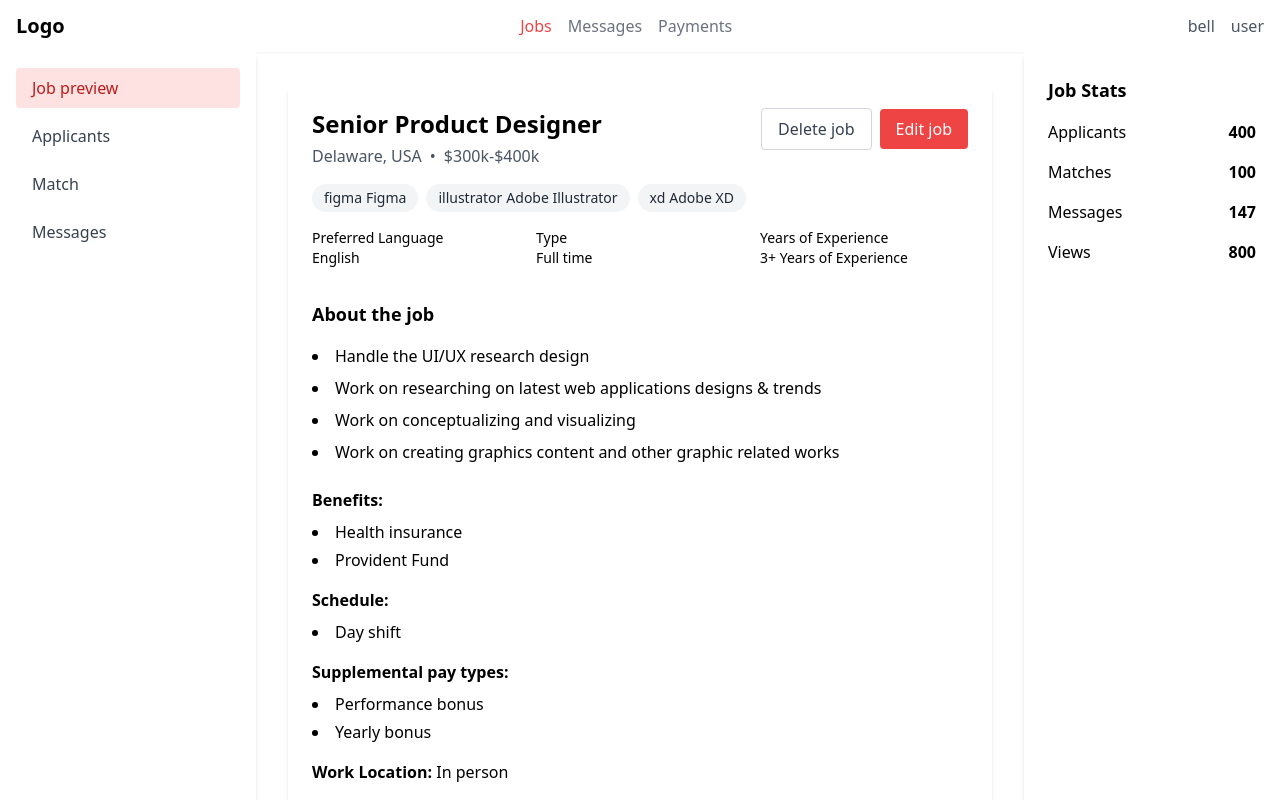
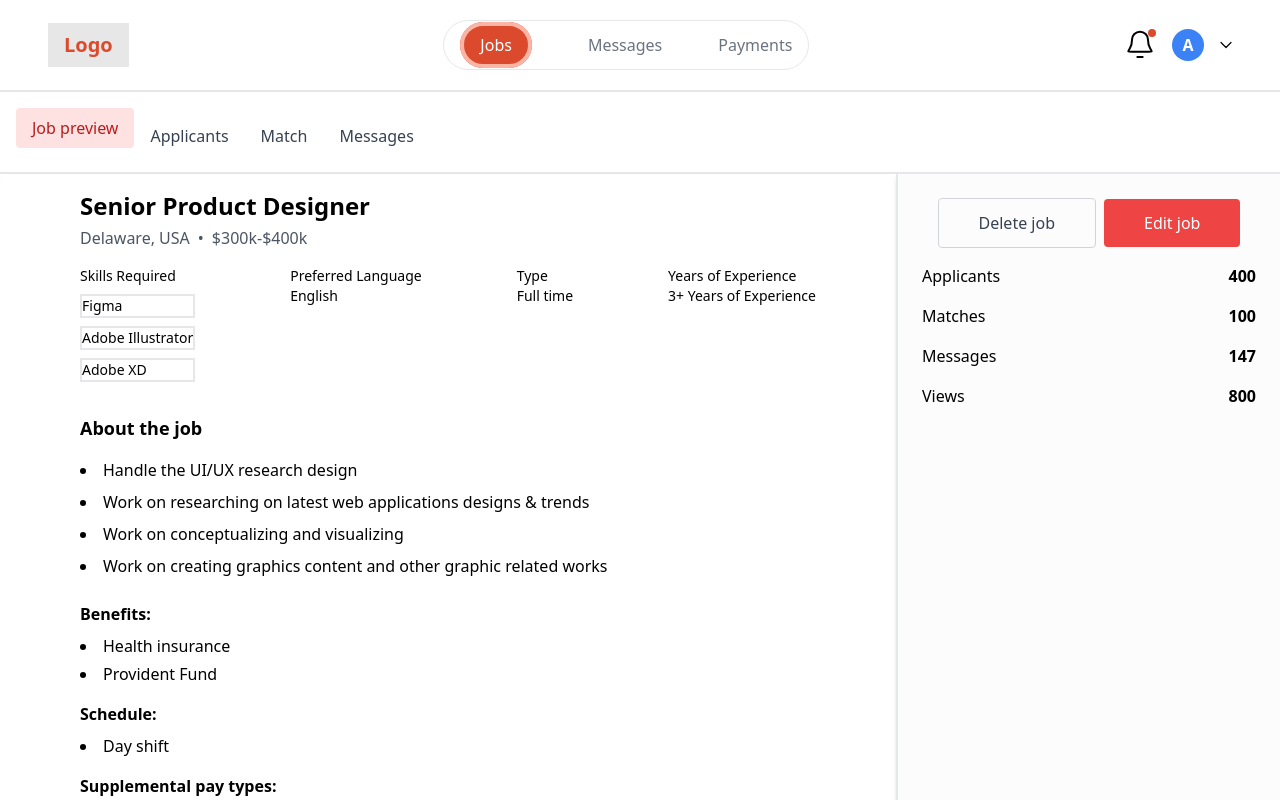
Before and after one commit to Suryansh777777/TechKareerxOratory, a React (Vite) app: page / in a window 1280 px wide. Shown: the top 800 px of the page. Built offline with nearby package versions, Linux system fonts and the light colour scheme.

Commit message:
chore: Update Button component styles and layout

```diff
--- a/src/components/common/Button.jsx
+++ b/src/components/common/Button.jsx
@@ -2,7 +2,7 @@
 import React from "react";
 
 const Button = ({ children, variant = "primary", ...props }) => {
-  const baseClasses = "px-4 py-2 rounded font-medium";
+  const baseClasses = "px-10 py-3 rounded font-medium";
   const variantClasses = {
     primary: "bg-red-500 text-white hover:bg-red-600",
     outline: "border border-gray-300 text-gray-700 hover:bg-gray-100",
--- a/src/components/job/JobPreview.jsx
+++ b/src/components/job/JobPreview.jsx
@@ -14,17 +14,21 @@ const JobPreview = () => {
             <span>$300k-$400k</span>
           </div>
         </div>
-        <div className="mt-2 md:mt-0 space-y-2 md:space-y-0 md:space-x-2">
-          <Button variant="outline">Delete job</Button>
-          <Button variant="primary">Edit job</Button>
+      </div>
+
+      <div className="flex justify-between text-start text-sm">
+        <div className="flex flex-col gap-2 ">
+          <div className="font-medium">Skills Required </div>
+          <span className="border-2 font-medium" icon="figma">
+            Figma
+          </span>
+          <span className="border-2 font-medium" icon="illustrator">
+            Adobe Illustrator
+          </span>
+          <span className="border-2 font-medium" icon="xd">
+            Adobe XD
+          </span>
         </div>
-      </div>
-      <div className="flex flex-wrap gap-2 mb-4">
-        <Badge icon="figma">Figma</Badge>
-        <Badge icon="illustrator">Adobe Illustrator</Badge>
-        <Badge icon="xd">Adobe XD</Badge>
-      </div>
-      <div className="grid grid-cols-1 md:grid-cols-3 gap-4 text-sm">
         <div>
           <div className="font-medium">Preferred Language</div>
           <div>English</div>
--- a/src/components/job/JobStats.jsx
+++ b/src/components/job/JobStats.jsx
@@ -1,9 +1,14 @@
 import React from "react";
+import Button from "../common/Button";
 
 const JobStats = () => {
   return (
-    <aside className="w-full md:w-64 bg-white shadow-md p-6">
-      <h2 className="text-lg font-semibold mb-4">Job Stats</h2>
+    <aside className="w-full md:w-96 bg-[#FCFCFC] shadow-md border-l-2 p-6">
+      <div className="flex justify-center  space-x-2 items-center">
+        <Button variant="outline">Delete job</Button>
+        <Button variant="primary">Edit job</Button>
+      </div>
+      <div className="mt-2 md:mt-4 space-y-2 md:space-y-0 md:space-x-2"></div>
       <ul className="space-y-4">
         <li className="flex justify-between">
           <span>Applicants</span>
--- a/src/components/layout/Header.jsx
+++ b/src/components/layout/Header.jsx
@@ -3,13 +3,18 @@ import Icon from "../common/Icon";
 
 const Header = () => {
   return (
-    <header className="bg-white shadow-sm">
-      <div className="container mx-auto px-4 py-3 flex items-center justify-between">
-        <div className="text-xl font-bold">Logo</div>
+    <header className="bg-white ">
+      <div className=" mx-auto px-12 py-5 flex items-center border-b-2 justify-between">
+        <div className="text-xl text-[#DC4A2D] bg-[#E7E7E7] px-4 py-2 font-bold">
+          Logo
+        </div>
         <nav className="hidden md:block">
-          <ul className="flex space-x-4">
+          <ul className="flex space-x-14 border rounded-full px-4 py-3  ">
             <li>
-              <a href="#" className="text-red-500 font-medium">
+              <a
+                href="#"
+                className="text-white font-medium border-4 px-4 py-2 rounded-full bg-[#DC4A2D] border-[#FCB4A5]"
+              >
                 Jobs
               </a>
             </li>
@@ -26,8 +31,47 @@ const Header = () => {
           </ul>
         </nav>
         <div className="flex items-center space-x-4">
-          <Icon name="bell" className="text-gray-600" />
-          <Icon name="user" className="text-gray-600" />
+          <div className="relative">
+            <div className="text-black hover:text-gray-800">
+              <svg
+                xmlns="http://www.w3.org/2000/svg"
+                width="32"
+                height="32"
+                fill="none"
+                viewBox="0 0 32 32"
+              >
+                <path
+                  stroke="#000"
+                  stroke-linecap="round"
+                  stroke-linejoin="round"
+                  stroke-width="2"
+                  d="M18.667 28h-5.334M24 10.667a8 8 0 1 0-16 0c0 4.12-1.04 6.941-2.2 8.807-.98 1.574-1.47 2.36-1.452 2.58.02.244.072.336.268.482.177.13.974.13 2.57.13h17.629c1.595 0 2.392 0 2.57-.13.195-.146.247-.239.267-.482.017-.22-.472-1.006-1.451-2.58C25.039 17.608 24 14.787 24 10.667Z"
+                />
+              </svg>
+            </div>
+
+            <span className="absolute top-0 right-0 block h-2 w-2 rounded-full bg-[#DC4A2D] ring-0 ring-white" />
+          </div>
+          <div className="w-8 h-8 bg-blue-500 rounded-full flex items-center justify-center text-white font-semibold">
+            A
+          </div>
+          <button className="text-gray-600 hover:text-gray-800">
+            <svg
+              xmlns="http://www.w3.org/2000/svg"
+              width="12"
+              height="8"
+              fill="none"
+              viewBox="0 0 12 8"
+            >
+              <path
+                stroke="#000"
+                stroke-linecap="round"
+                stroke-linejoin="round"
+                stroke-width="1.2"
+                d="m1 1.5 5 5 5-5"
+              />
+            </svg>
+          </button>
         </div>
       </div>
     </header>
--- a/src/components/layout/Sidebar.jsx
+++ b/src/components/layout/Sidebar.jsx
@@ -2,9 +2,9 @@ import React from "react";
 
 const Sidebar = () => {
   return (
-    <aside className="w-full md:w-64 bg-white shadow-md">
+    <header className="w-full  bg-white border-b-2 ">
       <nav className="p-4">
-        <ul className="flex md:flex-col space-x-2 md:space-x-0 md:space-y-2">
+        <ul className="flex md:flex-row space-x-2 md:space-x-0 md:space-y-2">
           <li>
             <a
               href="#"
@@ -39,7 +39,7 @@ const Sidebar = () => {
           </li>
         </ul>
       </nav>
-    </aside>
+    </header>
   );
 };
 
--- a/src/components/pages/JobPage.jsx
+++ b/src/components/pages/JobPage.jsx
@@ -10,10 +10,10 @@ const JobPage = () => {
   return (
     <div className="flex flex-col min-h-screen">
       <Header />
+      <Sidebar />
       <div className="flex flex-1 flex-col md:flex-row">
-        <Sidebar />
-        <main className="flex-1 p-4 md:p-8">
-          <div className="bg-white rounded-lg shadow-md p-4 md:p-6">
+        <main className="flex-1 p-4 md:p-0">
+          <div className="bg-white rounded-lg shadow-md p-4 md:px-20">
             <JobPreview />
             <JobDetails />
             <CompanyInfo />
```
